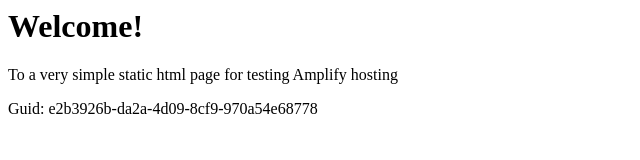
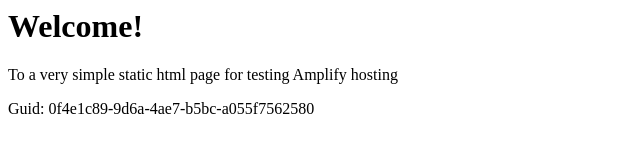
Before and after one commit to aws-aemilia-sin/Github-PR-Commit-Integration-Test-DoNotTouch-Gith-BKMSSQOA-v1-preprod-ap-southeast-1, a website: page src/index.html in a window 1280 px wide. Shown: the full height of the page, 0-640 px from the left. Drawn offline with Linux system fonts and the light colour scheme.

Commit message:
commit from integ tests

```diff
--- a/src/index.html
+++ b/src/index.html
@@ -12,6 +12,6 @@
 <body>
     <h1>Welcome!</h1>
     <p>To a very simple static html page for testing Amplify hosting</p>
-    <p>Guid: e2b3926b-da2a-4d09-8cf9-970a54e68778</p></body>
+    <p>Guid: 0f4e1c89-9d6a-4ae7-b5bc-a055f7562580</p></body>
 
 </html>
```
